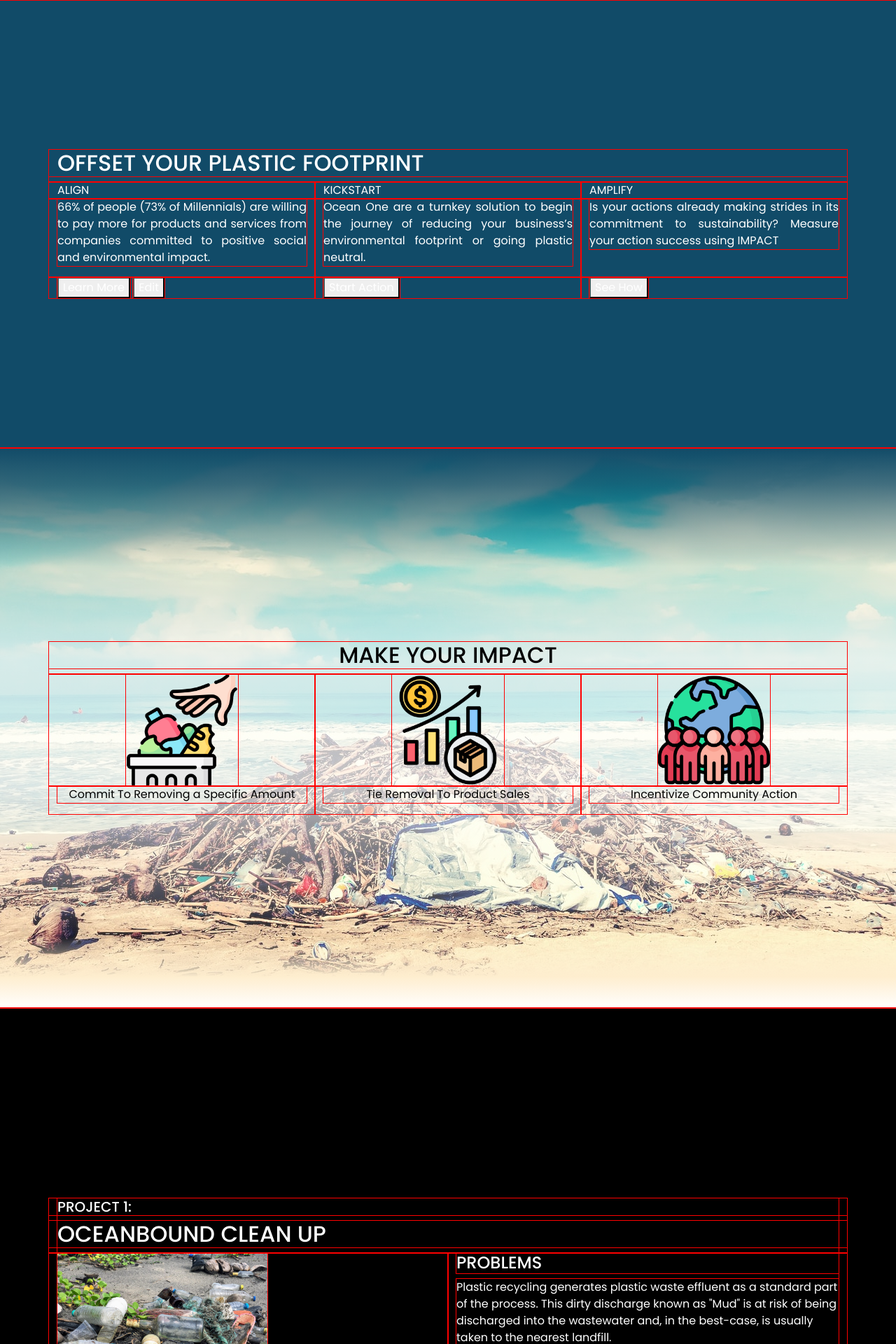
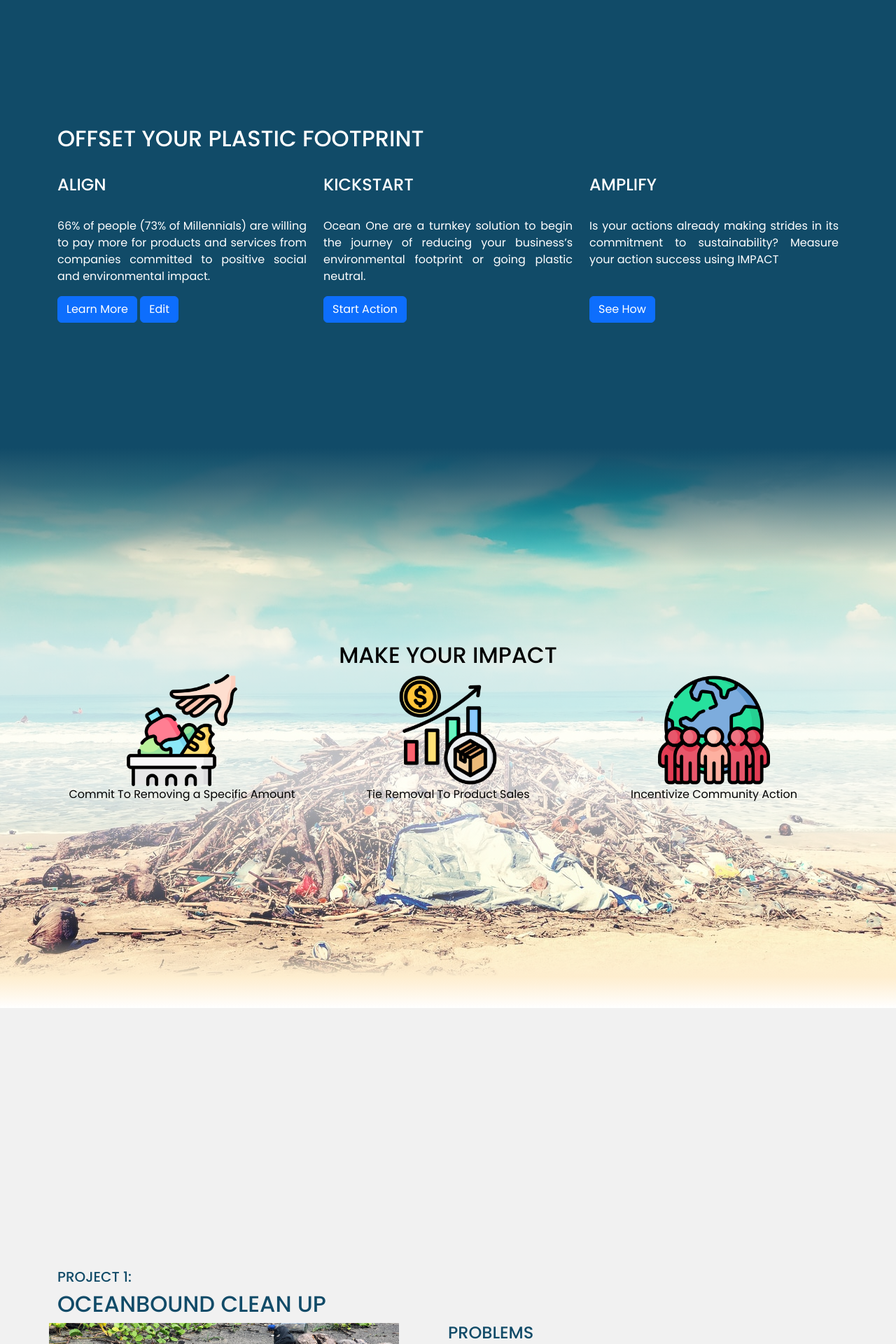
Before and after one commit to aminhnh/ocean-one-ppw, a PHP site: page / in a window 1280 px wide. Shown: the part 800-2720 px from the top of the page at 70% size. Run offline with PHP 8.4, Linux system fonts and the light colour scheme.

Commit message:
Change alignment and font

```diff
--- a/index.html
+++ b/index.html
@@ -50,10 +50,10 @@
         <div class="row">
           <h2>OFFSET YOUR PLASTIC FOOTPRINT</h2>
         </div>
-        <div class="row">
-          <div class="col">ALIGN</div>
-          <div class="col">KICKSTART</div>
-          <div class="col">AMPLIFY</div>
+        <div class="row py-4">
+          <div class="col"><h4>ALIGN</h4></div>
+          <div class="col"><h4>KICKSTART</h4></div>
+          <div class="col"><h4>AMPLIFY</h4></div>
         </div>
         <div class="row">
           <div class="col text-justify" id="align-para">
@@ -78,16 +78,16 @@
         </div>
         <div class="row">
           <div class="col">
-            <button>Learn More</button>
+            <button class="btn btn-primary">Learn More</button>
             <span id="editButton">
-              <button onclick="editText()">Edit</button>
+              <button class="btn btn-primary" onclick="editText()">Edit</button>
             </span>
           </div>
           <div class="col">
-            <button>Start Action</button>
+            <button class="btn btn-primary">Start Action</button>
           </div>
           <div class="col">
-            <button>See How</button>
+            <button class="btn btn-primary">See How</button>
           </div>
         </div>
       </div>
@@ -145,7 +145,7 @@
             <h2>OCEANBOUND CLEAN UP</h2>
           </div>
           <div class="row">
-            <div class="col">
+            <div class="col p-0">
               <img
                 src="./img/john-cameron-FMrZLPdDyx4-unsplash.jpg"
                 alt=""
--- a/script/script.js
+++ b/script/script.js
@@ -7,16 +7,16 @@ function editText() {
   var editButton = document.getElementById("editButton");
 
   paraAlign.innerHTML =
-    `<form><textarea name="" id="edited-text" cols="40" rows="3">` +
+    `<form><textarea name="" id="edited-text" cols="25" rows="3">` +
     paraKick.innerText +
     `</textarea>
   </form>`;
-  editButton.innerHTML = `<button onclick="saveEdit()">Save</button>`;
+  editButton.innerHTML = `<button class="btn btn-primary" onclick="saveEdit()">Save</button>`;
 }
 function saveEdit() {
   var paraAlign = document.getElementById("align-para");
   var editedText = document.getElementById("edited-text").value;
   var editButton = document.getElementById("editButton");
   paraAlign.innerHTML = `<p>${editedText}</p>`;
-  editButton.innerHTML = `<button onclick="editText()">Edit</button>`;
+  editButton.innerHTML = `<button class="btn btn-primary" onclick="editText()">Edit</button>`;
 }
--- a/style/style.css
+++ b/style/style.css
@@ -1,6 +1,6 @@
 @import url("https://fonts.googleapis.com/css2?family=Poppins:wght@400;500;700&display=swap");
 * {
-  outline: 1px solid red;
+  /* outline: 1px solid red; */
   font-family: "Poppins", sans-serif;
   color: #ffffff;
 }
@@ -63,12 +63,18 @@
   height: auto;
 }
 .page-4 {
-  height: 200vh;
+  height: 300vh;
   color: black;
-  background-color: black;
+  background-color: rgb(241, 241, 241);
+}
+.page-4 p,
+.page-4 h2,
+.page-4 h4,
+.page-4 h5 {
+  color: #114b68;
 }
 .proj-img {
-  width: 300px;
+  width: 500px;
   height: auto;
 }
 .page-5 {
@@ -134,3 +140,6 @@ li a:hover {
 .text-justify {
   text-align: justify;
 }
+textarea {
+  background-color: transparent;
+}
```
